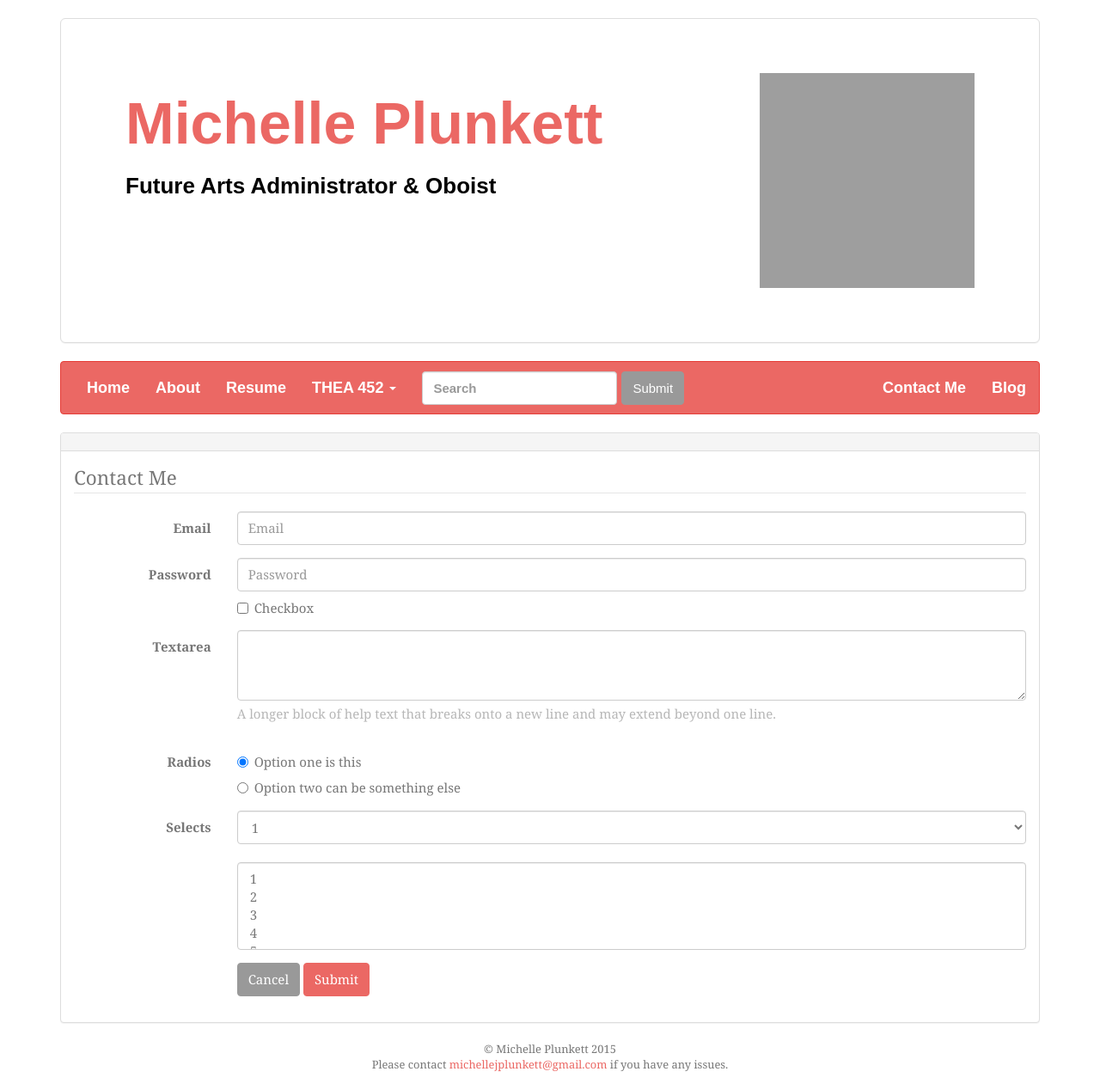
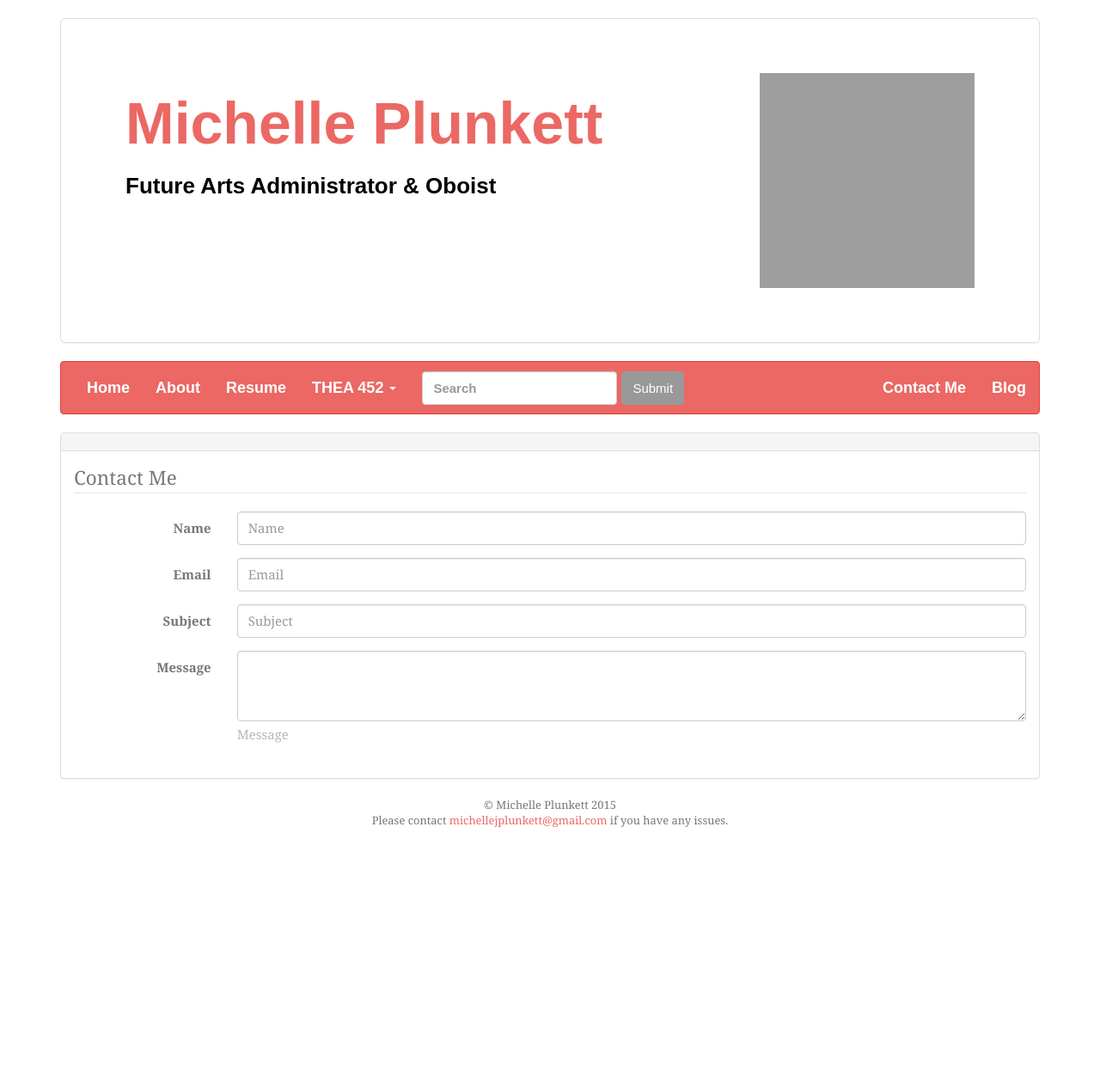
Before and after one commit to michelleplunkett/michelleplunkett.github.io, a Jekyll site: the page built from contactme.html, in a window 1280 px wide. Shown: the whole page at 86% size. Built offline with Jekyll 4.4.1, drawn with Linux system fonts in a browser that asks for light colours; nearby versions of some CDN libraries; some web fonts are replaced; Markdown is read by kramdown in place of the engine named in the settings; after the commit the page ends 984 px from its top, so only the background shows below that; grey boxes are pictures that could not be loaded.

Commit message:
Update contactme.html

```diff
--- a/contactme.html
+++ b/contactme.html
@@ -2,77 +2,36 @@
 layout: default
 title: "Contact Me"
 ---
-			<div class="panel panel-default">
-				<div class="panel-heading"> </div>
-					<div class="panel-body">
+
+<div class="panel panel-default">
+	<div class="panel-heading"> </div>
+		<div class="panel-body">
             <form class="form-horizontal">
               <fieldset>
                 <legend>Contact Me</legend>
                 <div class="form-group">
-                  <label for="inputEmail" class="col-lg-2 control-label">Email</label>
+                  <label for="inputName" class="col-lg-2 control-label">Name</label>
                   <div class="col-lg-10">
-                    <input type="text" class="form-control" id="inputEmail" placeholder="Email">
+                    <input type="name" class="form-control" id="inputName" placeholder="Name">
                   </div>
                 </div>
                 <div class="form-group">
-                  <label for="inputPassword" class="col-lg-2 control-label">Password</label>
+                  <label for="inputEmail" class="col-lg-2 control-label">Email</label>
                   <div class="col-lg-10">
-                    <input type="password" class="form-control" id="inputPassword" placeholder="Password">
-                    <div class="checkbox">
-                      <label>
-                        <input type="checkbox"> Checkbox
-                      </label>
-                    </div>
+                    <input type="email" class="form-control" id="inputEmail" placeholder="Email">
                   </div>
                 </div>
                 <div class="form-group">
-                  <label for="textArea" class="col-lg-2 control-label">Textarea</label>
+                  <label for="inputSubject" class="col-lg-2 control-label">Subject</label>
                   <div class="col-lg-10">
-                    <textarea class="form-control" rows="3" id="textArea"></textarea>
-                    <span class="help-block">A longer block of help text that breaks onto a new line and may extend beyond one line.</span>
+                    <input type="subject" class="form-control" id="inputSubject" placeholder="Subject">
                   </div>
                 </div>
                 <div class="form-group">
-                  <label class="col-lg-2 control-label">Radios</label>
+                  <label for="textArea" class="col-lg-2 control-label">Message</label>
                   <div class="col-lg-10">
-                    <div class="radio">
-                      <label>
-                        <input type="radio" name="optionsRadios" id="optionsRadios1" value="option1" checked="">
-                        Option one is this
-                      </label>
-                    </div>
-                    <div class="radio">
-                      <label>
-                        <input type="radio" name="optionsRadios" id="optionsRadios2" value="option2">
-                        Option two can be something else
-                      </label>
-                    </div>
-                  </div>
-                </div>
-                <div class="form-group">
-                  <label for="select" class="col-lg-2 control-label">Selects</label>
-                  <div class="col-lg-10">
-                    <select class="form-control" id="select">
-                      <option>1</option>
-                      <option>2</option>
-                      <option>3</option>
-                      <option>4</option>
-                      <option>5</option>
-                    </select>
-                    <br>
-                    <select multiple="" class="form-control">
-                      <option>1</option>
-                      <option>2</option>
-                      <option>3</option>
-                      <option>4</option>
-                      <option>5</option>
-                    </select>
-                  </div>
-                </div>
-                <div class="form-group">
-                  <div class="col-lg-10 col-lg-offset-2">
-                    <button type="reset" class="btn btn-default">Cancel</button>
-                    <button type="submit" class="btn btn-primary">Submit</button>
+                    <textarea class="form-control" rows="3" id="textArea"></textarea>
+                    <span class="help-block">Message</span>
                   </div>
                 </div>
               </fieldset>
```
